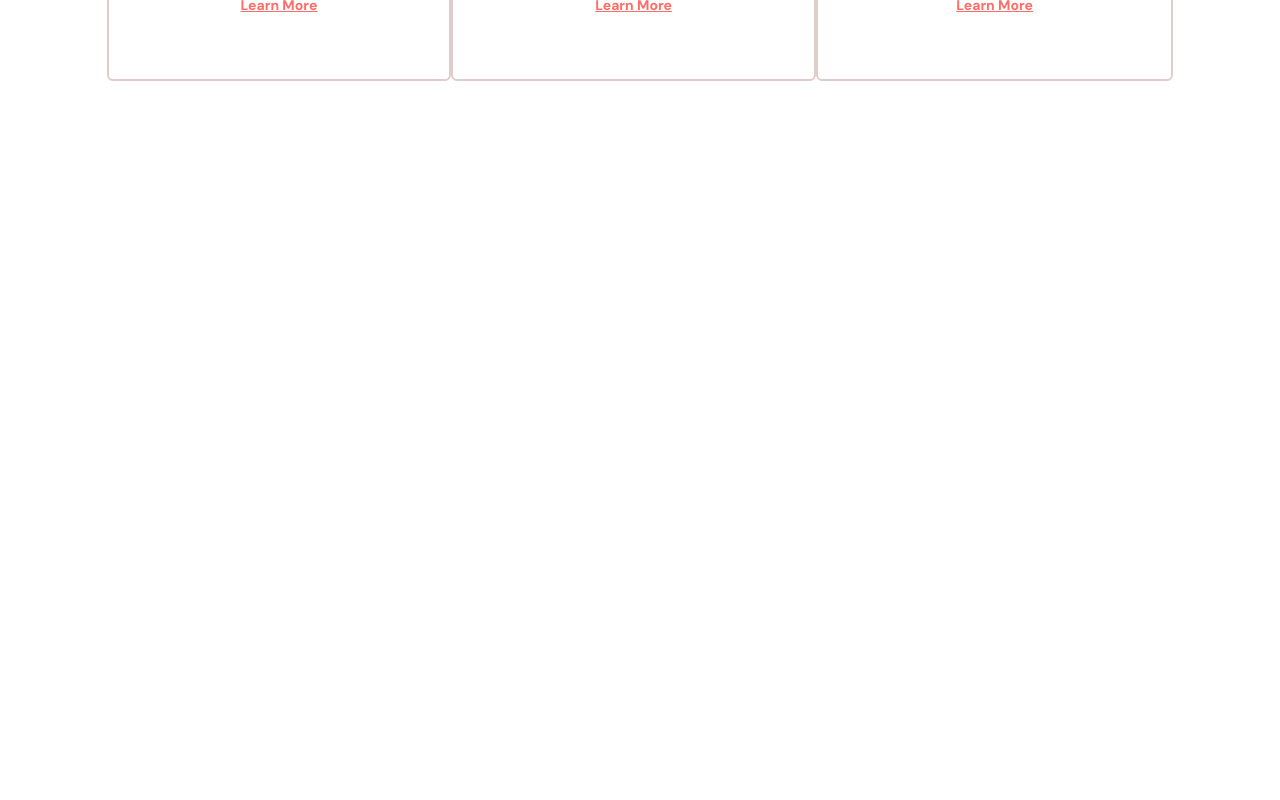
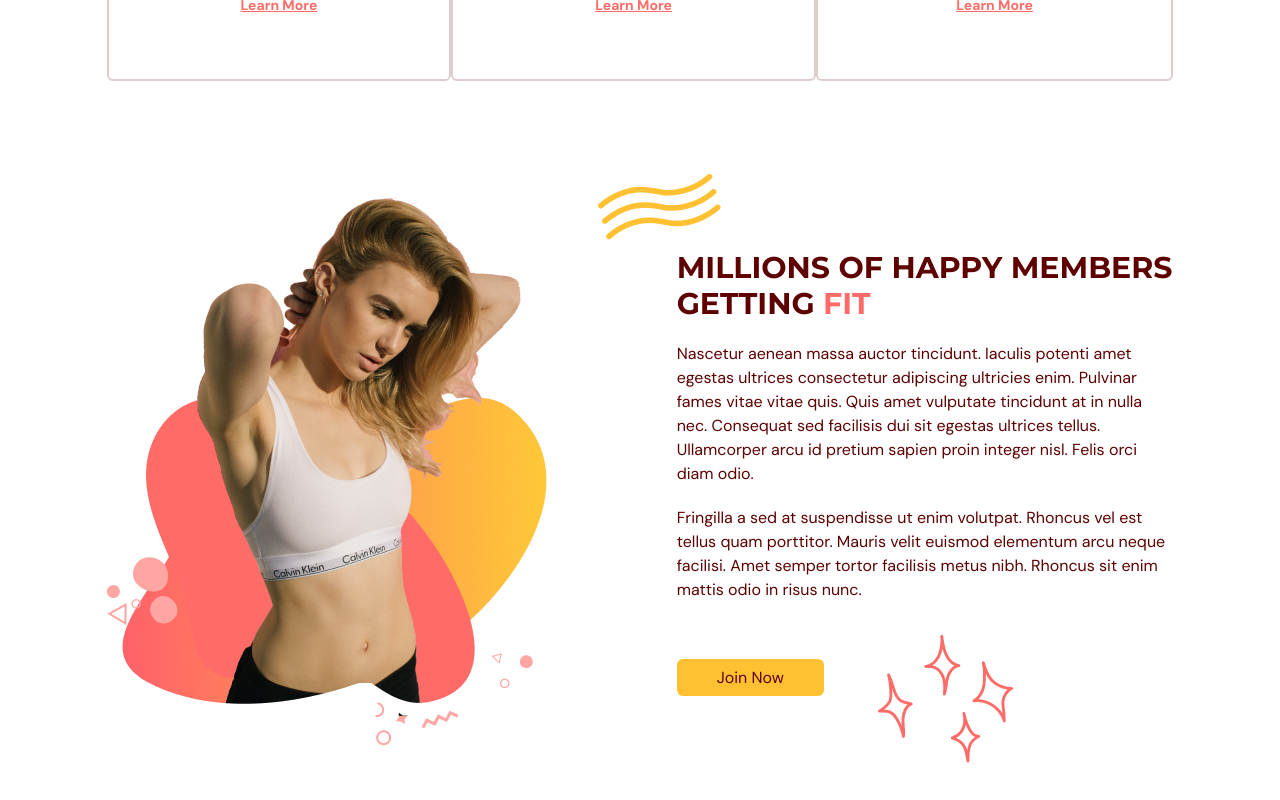
Before and after one commit to Dead0utside/react-website, a React (Vite) app: page / in a window 1280 px wide. Shown: the part 1303-2103 px from the top of the page. Before the commit the page ends 1600 px from the top, so only its background shows below. Built offline with nearby package versions, Linux system fonts and the light colour scheme.

Commit message:
complete benefits section

```diff
--- a/src/scenes/benefits/index.tsx
+++ b/src/scenes/benefits/index.tsx
@@ -6,7 +6,9 @@
 	AcademicCapIcon,
 } from "@heroicons/react/24/solid";
 import { motion } from "framer-motion";
+import BenefitsPageGraphic from "@/assets/BenefitsPageGraphic.png";
 import Benefit from "./Benefit";
+import ActionButton from "@/shared/ActionButton";
 
 const benefits: Array<BenefitType> = [
 	{
@@ -54,7 +56,7 @@
 					viewport={{ once: true, amount: 0.5 }}
 					transition={{ duration: 0.5 }}
 					variants={{
-						hidden: { opacity: 0, x: -50 },
+						hidden: { opacity: 0, x: 50 },
 						visible: { opacity: 1, x: 0 },
 					}}
 				>
@@ -84,6 +86,81 @@
 						/>
 					))}
 				</motion.div>
+
+				{/* GRAPHICS AND DESCRIPTION */}
+				<div className="mt-16 items-center justify-between gap-20 md:mt-28 md:flex">
+					{/* GRAPHIC */}
+					<img
+						src={BenefitsPageGraphic}
+						alt="benefits-page-graphic"
+						className="mx-auto"
+					/>
+
+					{/* DESCRIPTION */}
+					<div>
+						{/* TITLE */}
+						<div className="relative">
+							<div className="before:absolute before:-left-20 before:-top-20 before:z-[-1] before:content-abstractwaves">
+								<motion.div
+									initial="hidden"
+									whileInView="visible"
+									viewport={{ once: true, amount: 0.5 }}
+									transition={{ duration: 0.5 }}
+									variants={{
+										hidden: { opacity: 0, x: 50 },
+										visible: { opacity: 1, x: 0 },
+									}}
+								>
+									<HText>
+										MILLIONS OF HAPPY MEMBERS GETTING{" "}
+										<span className="text-primary-500">
+											FIT
+										</span>
+									</HText>
+								</motion.div>
+							</div>
+						</div>
+
+						{/* DESCRIPTION */}
+						<motion.div
+							initial="hidden"
+							whileInView="visible"
+							viewport={{ once: true, amount: 0.5 }}
+							transition={{ delay: 0.2, duration: 0.5 }}
+							variants={{
+								hidden: { opacity: 0, x: 50 },
+								visible: { opacity: 1, x: 0 },
+							}}
+						>
+							<p className="my-5">
+								Nascetur aenean massa auctor tincidunt. Iaculis
+								potenti amet egestas ultrices consectetur
+								adipiscing ultricies enim. Pulvinar fames vitae
+								vitae quis. Quis amet vulputate tincidunt at in
+								nulla nec. Consequat sed facilisis dui sit
+								egestas ultrices tellus. Ullamcorper arcu id
+								pretium sapien proin integer nisl. Felis orci
+								diam odio.
+							</p>
+							<p className="mb-5">
+								Fringilla a sed at suspendisse ut enim volutpat.
+								Rhoncus vel est tellus quam porttitor. Mauris
+								velit euismod elementum arcu neque facilisi.
+								Amet semper tortor facilisis metus nibh. Rhoncus
+								sit enim mattis odio in risus nunc.
+							</p>
+						</motion.div>
+
+						{/* BUTTON */}
+						<div className="relative mt-16">
+							<div className="before:absolute before:-bottom-20 before:right-40 before:z-[-1] before:content-sparkles">
+								<ActionButton setSelectedPage={setSelectedPage}>
+									Join Now
+								</ActionButton>
+							</div>
+						</div>
+					</div>
+				</div>
 			</motion.div>
 		</section>
 	);
```
